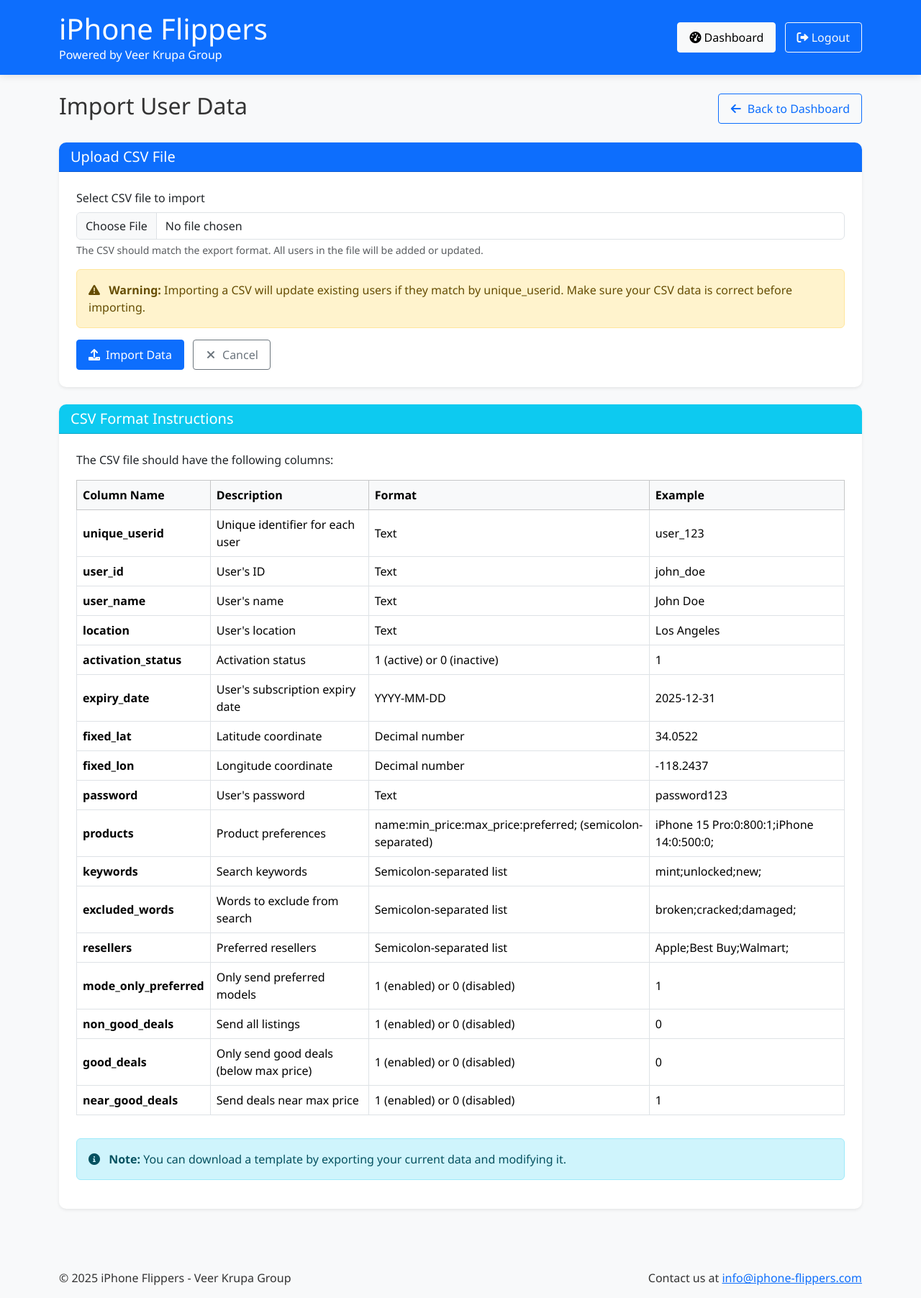
After one commit to Anshukansa/web, a Flask app: page /admin/import in a window 1280 px wide. The commit adds this page. Shown: the whole page at 72% size. Run offline with Flask 3, Linux system fonts and the light colour scheme; the visitor is signed in with stand-in values (Sample User, id 1).

Commit message:
Add Excel export/import functionality for new database schema

```diff
--- a/routes/admin.py
+++ b/routes/admin.py
@@ -144,12 +144,27 @@ def export_data():
     output = io.StringIO()
     writer = csv.writer(output)
 
-    # Write header row
-    header = ['ID', 'Location', 'Suburb', 'Notification Mode', 'Created At', 'Updated At']
+    # Write header row for the new database schema
+    header = [
+        # Users table
+        'unique_userid', 'user_id', 'user_name', 'location', 'activation_status',
+        'expiry_date', 'fixed_lat', 'fixed_lon', 'password',
 
-    # Add headers for each iPhone model (max price and preferred)
-    for model in IPHONE_MODELS:
-        header.extend([f'{model} - Max Price', f'{model} - Preferred'])
+        # Product prices (semicolon separated format: "name:min_price:max_price:preferred;")
+        'products',
+
+        # Keywords (semicolon separated)
+        'keywords',
+
+        # Excluded words (semicolon separated)
+        'excluded_words',
+
+        # Resellers (semicolon separated)
+        'resellers',
+
+        # User modes
+        'mode_only_preferred', 'non_good_deals', 'good_deals', 'near_good_deals'
+    ]
 
     writer.writerow(header)
 
@@ -158,26 +173,47 @@ def export_data():
 
     # Write data rows
     for pref in preferences:
-        # Start with basic info
+        # Generate a unique ID for this user (using original ID with a prefix)
+        unique_userid = f"user_{pref.id}"
+
+        # Set default mode values based on notification_mode
+        mode_only_preferred = 1 if pref.notification_mode == 'only_preferred' else 0
+        non_good_deals = 1 if pref.notification_mode == 'all' else 0
+        good_deals = 1 if pref.notification_mode == 'good_deal' else 0
+        near_good_deals = 1 if pref.notification_mode == 'near_good_deal' else 0
+
+        # Extract products
+        products_list = []
+        for product in pref.products:
+            if product.is_preferred:
+                # Format: name:min_price:max_price:preferred
+                # Using 0 as min_price since it's not in the original schema
+                products_list.append(f"{product.product_name}:0:{product.max_price}:1")
+            else:
+                products_list.append(f"{product.product_name}:0:{product.max_price}:0")
+
+        products_str = ";".join(products_list)
+
+        # Create row with available data and empty fields for the rest
         row = [
-            pref.id,
-            pref.location,
-            pref.suburb,
-            pref.notification_mode,
-            pref.created_at.strftime('%Y-%m-%d %H:%M:%S') if pref.created_at else '',
-            pref.updated_at.strftime('%Y-%m-%d %H:%M:%S') if pref.updated_at else ''
+            unique_userid,               # unique_userid
+            "",                          # user_id (not in original schema)
+            "",                          # user_name (not in original schema)
+            pref.location,               # location
+            1,                           # activation_status (default to active)
+            "",                          # expiry_date (not in original schema)
+            "",                          # fixed_lat (not in original schema)
+            "",                          # fixed_lon (not in original schema)
+            "",                          # password (not in original schema)
+            products_str,                # products
+            "",                          # keywords (not in original schema)
+            "",                          # excluded_words (not in original schema)
+            "",                          # resellers (not in original schema)
+            mode_only_preferred,         # mode_only_preferred
+            non_good_deals,              # non_good_deals
+            good_deals,                  # good_deals
+            near_good_deals              # near_good_deals
         ]
-
-        # Create dictionary of product preferences for easier lookup
-        product_dict = {p.product_name: p for p in pref.products}
-
-        # Add data for each iPhone model
-        for model in IPHONE_MODELS:
-            if model in product_dict:
-                product = product_dict[model]
-                row.extend([product.max_price, 'Yes' if product.is_preferred else 'No'])
-            else:
-                row.extend(['', ''])
 
         writer.writerow(row)
 
@@ -195,6 +231,114 @@ def export_data():
     return send_file(
         bytes_output,
         as_attachment=True,
-        download_name=f'iphone_flippers_data_{timestamp}.csv',
+        download_name=f'user_data_export_{timestamp}.csv',
         mimetype='text/csv'
     )
+
+@admin_bp.route('/import', methods=['GET', 'POST'])
+@login_required
+def import_data():
+    if request.method == 'POST':
+        if 'file' not in request.files:
+            flash('No file part', 'danger')
+            return redirect(request.url)
+
+        file = request.files['file']
+        if file.filename == '':
+            flash('No selected file', 'danger')
+            return redirect(request.url)
+
+        if file and file.filename.endswith('.csv'):
+            # Process the CSV file
+            stream = io.StringIO(file.stream.read().decode("UTF-8-sig"))
+            csv_reader = csv.DictReader(stream)
+
+            # Counters for statistics
+            added = 0
+            updated = 0
+            errors = 0
+
+            try:
+                for row in csv_reader:
+                    try:
+                        # Find or create a new preference entry based on unique_userid
+                        unique_userid = row['unique_userid']
+
+                        # Extract location from the CSV
+                        location = row['location']
+
+                        # Create notification mode from mode flags
+                        if int(row.get('good_deals', 0)) == 1:
+                            notification_mode = 'good_deal'
+                        elif int(row.get('near_good_deals', 0)) == 1:
+                            notification_mode = 'near_good_deal'
+                        elif int(row.get('mode_only_preferred', 0)) == 1:
+                            notification_mode = 'only_preferred'
+                        else:
+                            notification_mode = 'all'
+
+                        # Look up by unique_userid in the format "user_X"
+                        if unique_userid.startswith('user_'):
+                            try:
+                                pref_id = int(unique_userid.split('_')[1])
+                                preference = Preference.query.get(pref_id)
+                            except:
+                                preference = None
+                        else:
+                            preference = None
+
+                        if preference:
+                            # Update existing preference
+                            preference.location = location
+                            preference.suburb = row.get('suburb', '')  # Assuming suburb might be in the CSV
+                            preference.notification_mode = notification_mode
+                            updated += 1
+                        else:
+                            # Create new preference
+                            preference = Preference(
+                                location=location,
+                                suburb=row.get('suburb', ''),
+                                notification_mode=notification_mode
+                            )
+                            db.session.add(preference)
+                            db.session.flush()  # Get ID without committing
+                            added += 1
+
+                        # Process products
+                        # First, delete existing products
+                        for product in preference.products:
+                            db.session.delete(product)
+
+                        # Add new products from CSV
+                        if 'products' in row and row['products']:
+                            for product_data in row['products'].split(';'):
+                                if product_data:
+                                    parts = product_data.split(':')
+                                    if len(parts) >= 4:
+                                        name, min_price, max_price, preferred = parts
+                                        product_pref = ProductPreference(
+                                            preference_id=preference.id,
+                                            product_name=name,
+                                            max_price=int(float(max_price)),
+                                            is_preferred=(int(preferred) == 1)
+                                        )
+                                        db.session.add(product_pref)
+
+                        db.session.commit()
+
+                    except Exception as e:
+                        db.session.rollback()
+                        errors += 1
+                        print(f"Error processing row: {e}")
+
+                flash(f'Import completed. Added: {added}, Updated: {updated}, Errors: {errors}', 'success')
+            except Exception as e:
+                flash(f'Error processing CSV: {str(e)}', 'danger')
+
+            return redirect(url_for('admin.dashboard'))
+        else:
+            flash('Please upload a CSV file', 'danger')
+            return redirect(request.url)
+
+    # GET request - show upload form
+    return render_template('admin/import.html')
--- /dev/null
+++ b/templates/admin/import.html
@@ -0,0 +1,176 @@
+{% extends "base.html" %}
+
+{% block title %}Import User Data - iPhone Flippers Admin{% endblock %}
+
+{% block extra_css %}
+<link rel="stylesheet" href="{{ url_for('static', filename='css/admin.css') }}">
+{% endblock %}
+
+{% block content %}
+<div class="d-flex justify-content-between align-items-center mb-4">
+    <h2>Import User Data</h2>
+    <div>
+        <a href="{{ url_for('admin.dashboard') }}" class="btn btn-outline-primary">
+            <i class="fas fa-arrow-left me-2"></i>Back to Dashboard
+        </a>
+    </div>
+</div>
+
+<div class="card shadow-sm mb-4">
+    <div class="card-header bg-primary text-white">
+        <h5 class="mb-0">Upload CSV File</h5>
+    </div>
+    <div class="card-body">
+        <form method="POST" enctype="multipart/form-data">
+            <div class="mb-3">
+                <label for="file" class="form-label">Select CSV file to import</label>
+                <input class="form-control" type="file" id="file" name="file" accept=".csv">
+                <div class="form-text">
+                    The CSV should match the export format. All users in the file will be added or updated.
+                </div>
+            </div>
+            <div class="alert alert-warning">
+                <i class="fas fa-exclamation-triangle me-2"></i>
+                <strong>Warning:</strong> Importing a CSV will update existing users if they match by unique_userid.
+                Make sure your CSV data is correct before importing.
+            </div>
+            <button type="submit" class="btn btn-primary">
+                <i class="fas fa-upload me-2"></i>Import Data
+            </button>
+            <a href="{{ url_for('admin.dashboard') }}" class="btn btn-outline-secondary ms-2">
+                <i class="fas fa-times me-2"></i>Cancel
+            </a>
+        </form>
+    </div>
+</div>
+
+<div class="card shadow-sm">
+    <div class="card-header bg-info text-white">
+        <h5 class="mb-0">CSV Format Instructions</h5>
+    </div>
+    <div class="card-body">
+        <p>The CSV file should have the following columns:</p>
+        <div class="table-responsive">
+            <table class="table table-bordered table-hover">
+                <thead class="table-light">
+                    <tr>
+                        <th>Column Name</th>
+                        <th>Description</th>
+                        <th>Format</th>
+                        <th>Example</th>
+                    </tr>
+                </thead>
+                <tbody>
+                    <tr>
+                        <td><strong>unique_userid</strong></td>
+                        <td>Unique identifier for each user</td>
+                        <td>Text</td>
+                        <td>user_123</td>
+                    </tr>
+                    <tr>
+                        <td><strong>user_id</strong></td>
+                        <td>User's ID</td>
+                        <td>Text</td>
+                        <td>john_doe</td>
+                    </tr>
+                    <tr>
+                        <td><strong>user_name</strong></td>
+                        <td>User's name</td>
+                        <td>Text</td>
+                        <td>John Doe</td>
+                    </tr>
+                    <tr>
+                        <td><strong>location</strong></td>
+                        <td>User's location</td>
+                        <td>Text</td>
+                        <td>Los Angeles</td>
+                    </tr>
+                    <tr>
+                        <td><strong>activation_status</strong></td>
+                        <td>Activation status</td>
+                        <td>1 (active) or 0 (inactive)</td>
+                        <td>1</td>
+                    </tr>
+                    <tr>
+                        <td><strong>expiry_date</strong></td>
+                        <td>User's subscription expiry date</td>
+                        <td>YYYY-MM-DD</td>
+                        <td>2025-12-31</td>
+                    </tr>
+                    <tr>
+                        <td><strong>fixed_lat</strong></td>
+                        <td>Latitude coordinate</td>
+                        <td>Decimal number</td>
+                        <td>34.0522</td>
+                    </tr>
+                    <tr>
+                        <td><strong>fixed_lon</strong></td>
+                        <td>Longitude coordinate</td>
+                        <td>Decimal number</td>
+                        <td>-118.2437</td>
+                    </tr>
+                    <tr>
+                        <td><strong>password</strong></td>
+                        <td>User's password</td>
+                        <td>Text</td>
+                        <td>password123</td>
+                    </tr>
+                    <tr>
+                        <td><strong>products</strong></td>
+                        <td>Product preferences</td>
+                        <td>name:min_price:max_price:preferred; (semicolon-separated)</td>
+                        <td>iPhone 15 Pro:0:800:1;iPhone 14:0:500:0;</td>
+                    </tr>
+                    <tr>
+                        <td><strong>keywords</strong></td>
+                        <td>Search keywords</td>
+                        <td>Semicolon-separated list</td>
+                        <td>mint;unlocked;new;</td>
+                    </tr>
+                    <tr>
+                        <td><strong>excluded_words</strong></td>
+                        <td>Words to exclude from search</td>
+                        <td>Semicolon-separated list</td>
+                        <td>broken;cracked;damaged;</td>
+                    </tr>
+                    <tr>
+                        <td><strong>resellers</strong></td>
+                        <td>Preferred resellers</td>
+                        <td>Semicolon-separated list</td>
+                        <td>Apple;Best Buy;Walmart;</td>
+                    </tr>
+                    <tr>
+                        <td><strong>mode_only_preferred</strong></td>
+                        <td>Only send preferred models</td>
+                        <td>1 (enabled) or 0 (disabled)</td>
+                        <td>1</td>
+                    </tr>
+                    <tr>
+                        <td><strong>non_good_deals</strong></td>
+                        <td>Send all listings</td>
+                        <td>1 (enabled) or 0 (disabled)</td>
+                        <td>0</td>
+                    </tr>
+                    <tr>
+                        <td><strong>good_deals</strong></td>
+                        <td>Only send good deals (below max price)</td>
+                        <td>1 (enabled) or 0 (disabled)</td>
+                        <td>0</td>
+                    </tr>
+                    <tr>
+                        <td><strong>near_good_deals</strong></td>
+                        <td>Send deals near max price</td>
+                        <td>1 (enabled) or 0 (disabled)</td>
+                        <td>1</td>
+                    </tr>
+                </tbody>
+            </table>
+        </div>
+
+        <div class="alert alert-info mt-3">
+            <i class="fas fa-info-circle me-2"></i>
+            <strong>Note:</strong> You can download a template by exporting your current data and modifying it.
+        </div>
+    </div>
+</div>
+{% endblock %}
```
Also changed, not shown: templates/admin/dashboard.html (+13 -4 lines).
